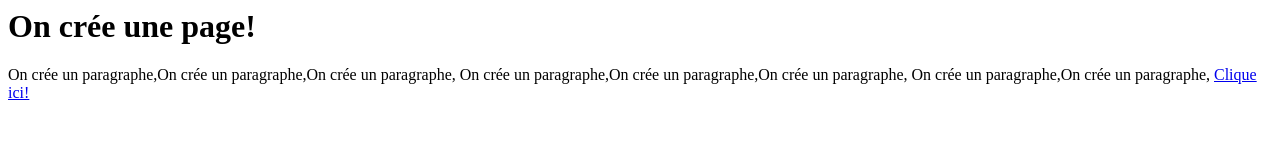
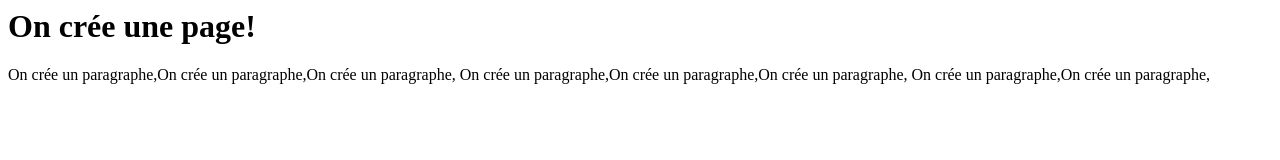
Before and after one commit to S4CH4admin/S4CH4admin.github.io, a plain HTML site: page index.html in a window 1280 px wide. Drawn offline with Linux system fonts and the light colour scheme.

Commit message:
Update index.html

```diff
--- a/index.html
+++ b/index.html
@@ -1,6 +1,4 @@
 <h1> On crée une page! </h1>
 <p> On crée un paragraphe,On crée un paragraphe,On crée un paragraphe,
   On crée un paragraphe,On crée un paragraphe,On crée un paragraphe,
-  On crée un paragraphe,On crée un paragraphe,
-
-<a href="https://www.youtube.com/">Clique ici!</a>
+  On crée un paragraphe,On crée un paragraphe,</p>
```
